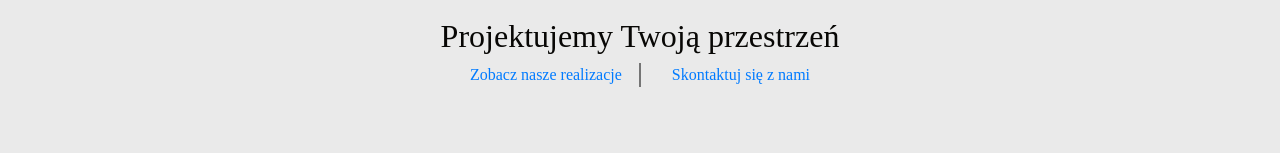
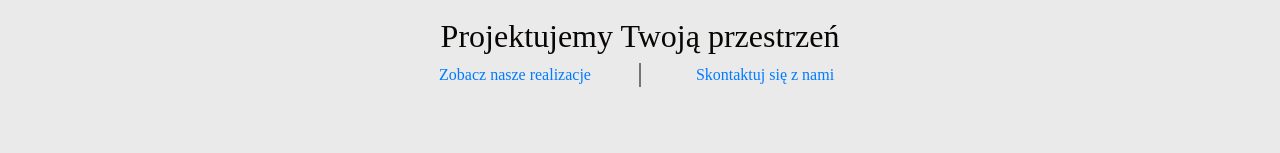
Before and after one commit to staszek998/ad-art, a React (Create React App) app: page / in a window 1280 px wide. Shown: the part 396-549 px from the top of the page. Built offline with nearby package versions, Linux system fonts and the light colour scheme; a web font is replaced by a local one.

Commit message:
Set the equal width to both of the links to achieve more centered layout

```diff
--- a/src/pages/Home/_Home.scss
+++ b/src/pages/Home/_Home.scss
@@ -39,5 +39,12 @@
       height: 100%;
       background-color: black;
     }
+
+    // Set the equal width to both of the links
+    // to achieve more centered layout.
+    a {
+      width: 200px;
+      text-align: center;
+    }
   }
 }
```
